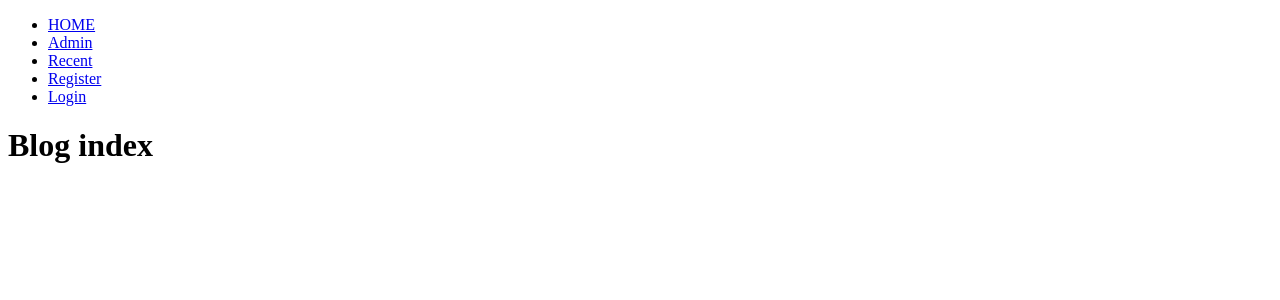
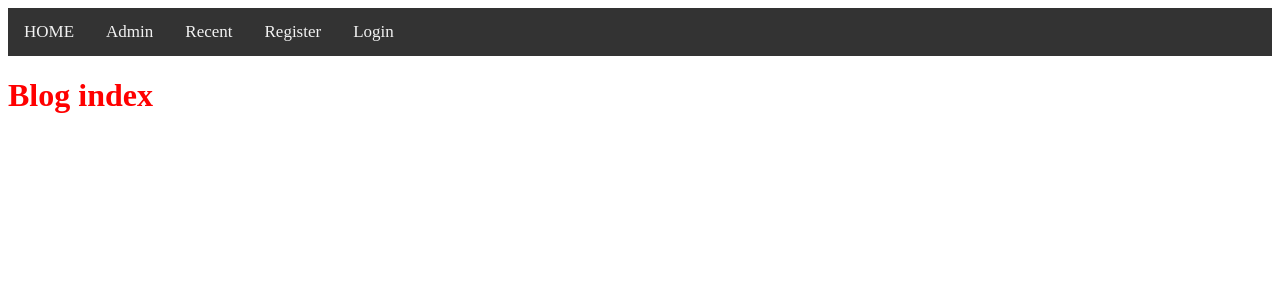
Before and after one commit to dtonlai/tech_blog, a Django app: page / in a window 1280 px wide. Shown: the top 300 px of the page. Run offline with Django 3.2, Linux system fonts and the light colour scheme.

Commit message:
Add static css and nav bar styles

```diff
--- /dev/null
+++ b/blog_app/static/css/styles.css
@@ -0,0 +1,27 @@
+h1 {
+  color: red;
+}
+
+.nav-bar {
+  background-color: #333;
+  overflow: hidden;
+}
+
+.nav-bar a {
+  float: left;
+  color: #f2f2f2;
+  text-align: center;
+  padding: 14px 16px;
+  text-decoration: none;
+  font-size: 17px;
+}
+
+.nav-bar a:hover {
+    background-color: #ddd;
+    color: black;
+}
+
+.nav-bar a.active {
+    background-color: #4CAF50;
+    color: white;
+}
--- a/blog_app/templates/blog_app_base.html
+++ b/blog_app/templates/blog_app_base.html
@@ -1,24 +1,26 @@
 <!DOCTYPE html>
+{% load staticfiles %}
 <html>
   <head>
     <meta charset="utf-8">
     <title>Tech Blog</title>
+    <link rel="stylesheet" href="{% static 'css/styles.css' %}">
   </head>
   <body>
+    <nav>
+      <div class="nav-bar">
+        <a href="{% url 'index' %}">HOME</a>
+        <a href="{% url 'admin:index' %}">Admin</a>
+        <a href="{% url 'tech_blog:list' %}">Recent</a>
+        <a href="{% url 'register' %}">Register</a>
+        {% if user.is_authenticated %}
+        <a href="{% url 'logout' %}">Logout</a>
+        {% else %}
+        <a href="{% url 'login' %}">Login</a>
+        {% endif %}
+      </div>
+    </nav>
 
-    <div class="nav-bar">
-      <ul>
-        <li><a href="{% url 'index' %}">HOME</a></li>
-        <li><a href="{% url 'admin:index' %}">Admin</a></li>
-        <li><a href="{% url 'tech_blog:list' %}">Recent</a></li>
-        <li><a href="{% url 'register' %}">Register</a></li>
-        {% if user.is_authenticated %}
-        <li><a href="{% url 'logout' %}">Logout</a></li>
-        {% else %}
-        <li><a href="{% url 'login' %}">Login</a></li>
-        {% endif %}
-      </ul>
-    </div>
 
     {% block body_block %}
     {% endblock %}
```
